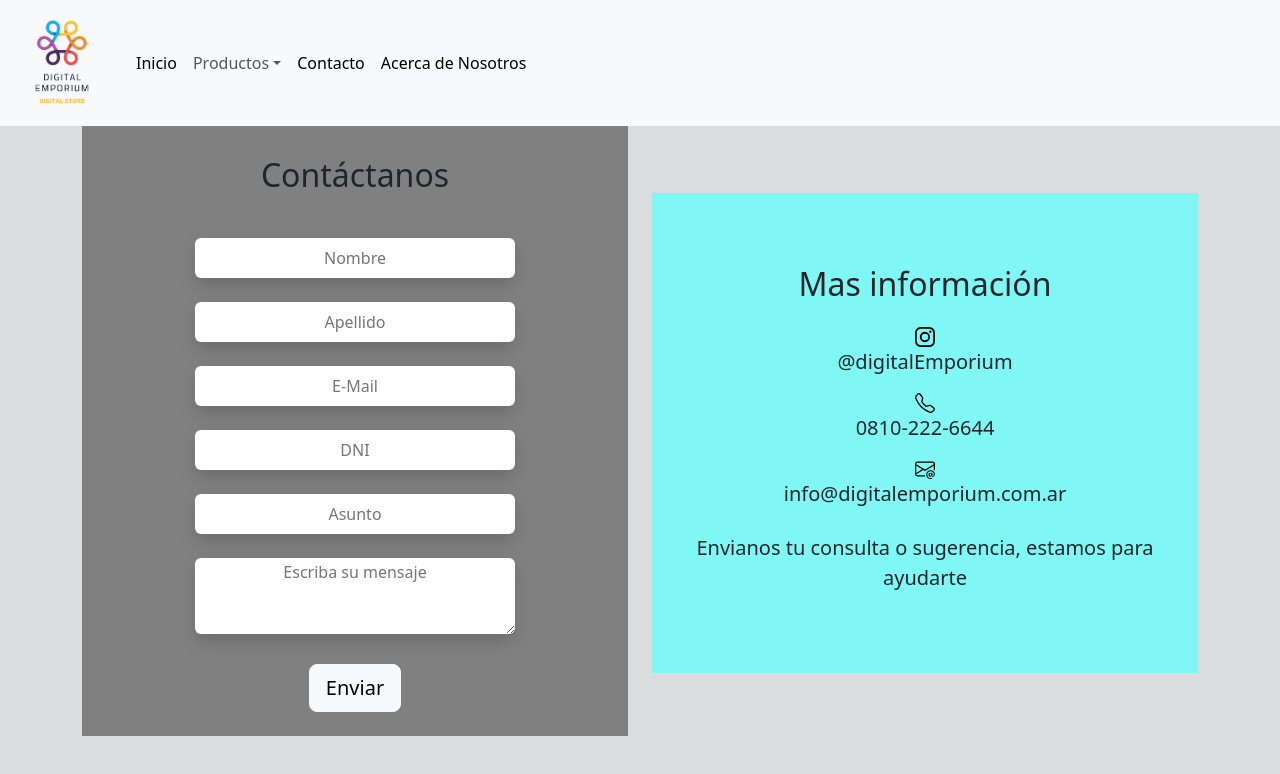
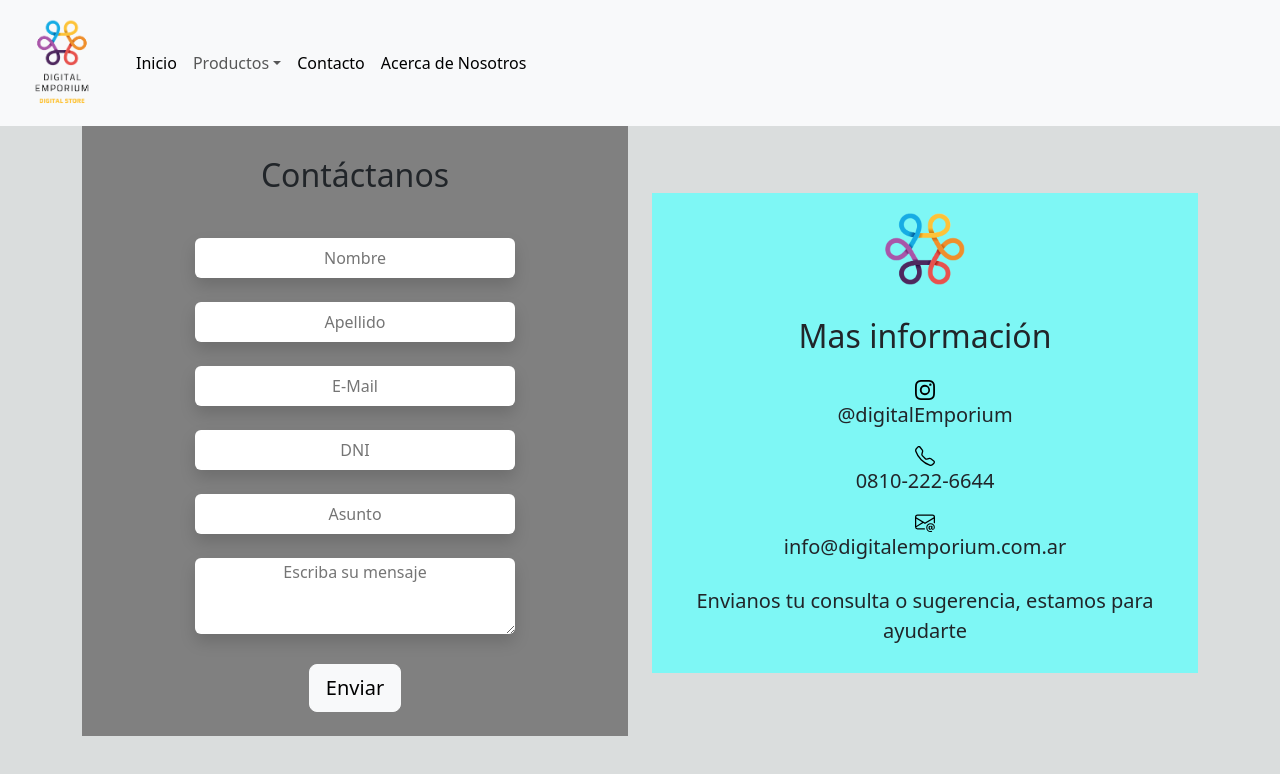
Before and after one commit to micaelgoitea/ReactJS-ProyectoFinal-MicaelGoitea, a React (Vite) app: page /contacto in a window 1280 px wide. Shown: the top 774 px of the page. Built offline with nearby package versions, Linux system fonts and the light colour scheme.

Commit message:
Agregado de un pequeño logo

```diff
--- a/src/components/Pages/Contacto.css
+++ b/src/components/Pages/Contacto.css
@@ -65,3 +65,8 @@
         font-size: 20px;
     }
 }
+
+.logoEmpresa {
+    width: 5rem;
+    padding-bottom: 2rem;
+}
--- a/src/components/Pages/Contacto.jsx
+++ b/src/components/Pages/Contacto.jsx
@@ -3,6 +3,7 @@ import './Contacto.css';
 import logo_instagram from "../../Assets/logo-instagram-black.svg";
 import logo_telefono from "../../Assets/logo-telefono-black.svg";
 import logo_email from "../../Assets/logo-email-black.svg";
+import logoEmpresa from "../../../img/favicon.png";
 
 const Contacto = () => {
     return (
@@ -38,6 +39,7 @@ const Contacto = () => {
                 </div>
                 <div className="col">
                     <div className="contacto-info d-flex justify-content-center flex-column align-items-center mt-4">
+                    <img className='logoEmpresa' src={logoEmpresa} alt="Icono de la empresa" />
                         <h2 className="mt-10 mb-4">Mas información</h2>
                         <img src={logo_instagram} alt="ícono de instagram" />
                         <p>@digitalEmporium</p>
```
